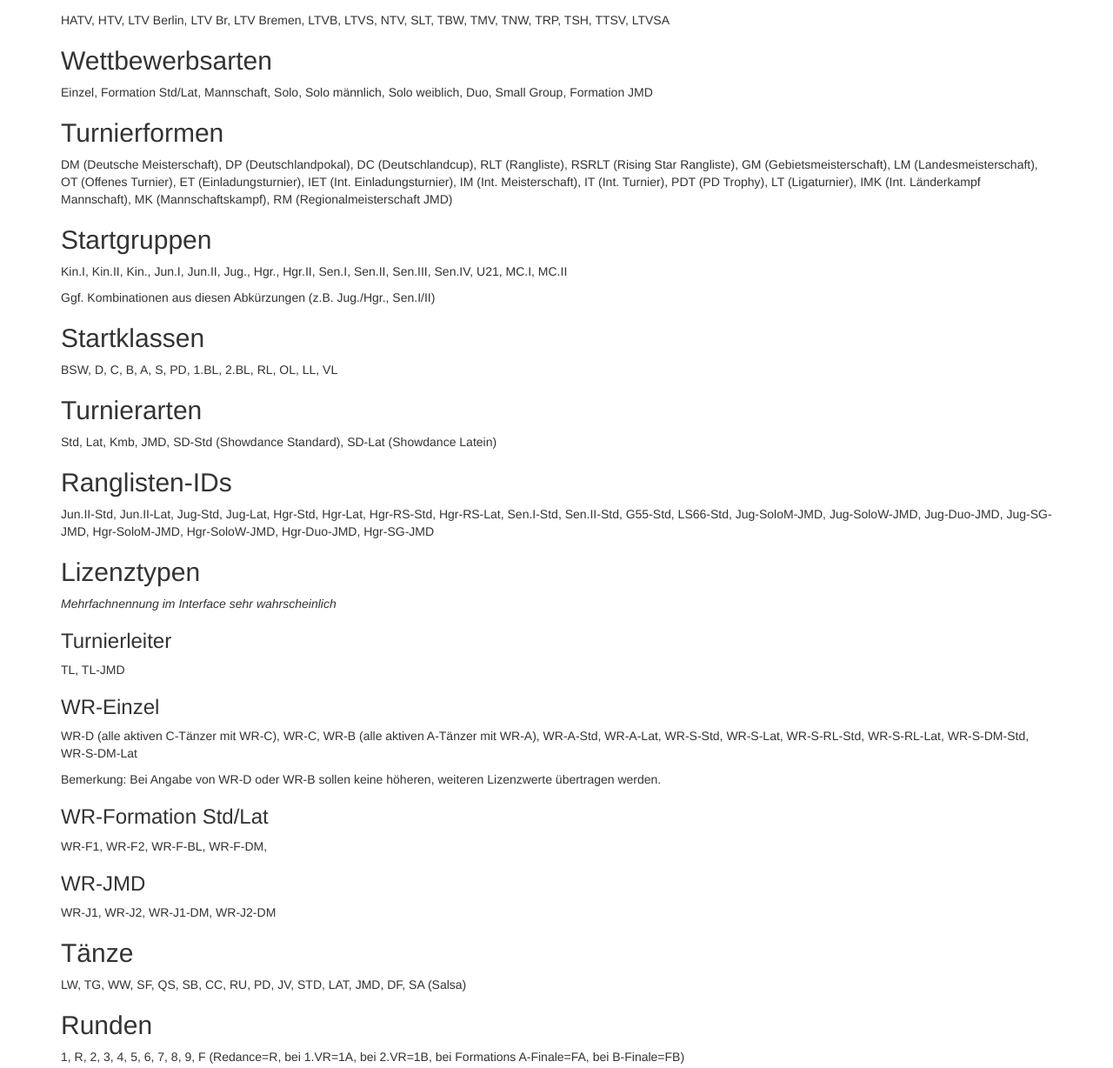
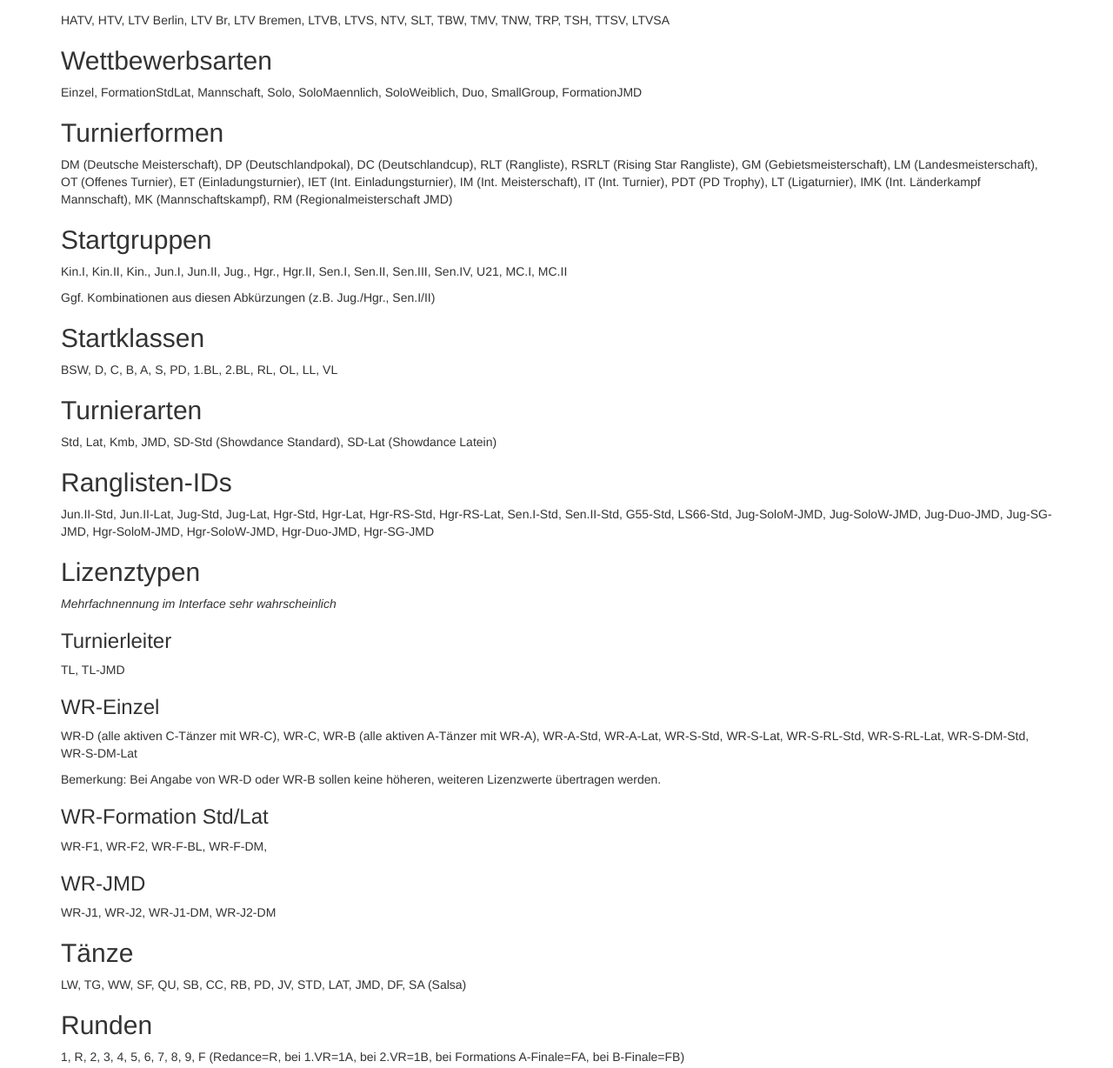
Before and after one commit to tanzsport/esv-interfaces, a Jekyll site: the page built from schluesselverzeichnis.md, in a window 1280 px wide. Shown: the part 242-1470 px from the top of the page at 87% size. Built offline with Jekyll 4.4.1, drawn with Linux system fonts in a browser that asks for light colours; nearby versions of some CDN libraries; library files that are not in the unit come from our copies.

```diff
--- a/schluesselverzeichnis.md
+++ b/schluesselverzeichnis.md
@@ -8,7 +8,7 @@ title: Schlüsselverzeichnis
 HATV, HTV, LTV Berlin, LTV Br, LTV Bremen, LTVB, LTVS, NTV, SLT, TBW, TMV, TNW, TRP, TSH, TTSV, LTVSA
 
 ## Wettbewerbsarten ##
-Einzel, Formation Std/Lat, Mannschaft, Solo, Solo männlich, Solo weiblich, Duo, Small Group, Formation JMD
+Einzel, FormationStdLat, Mannschaft, Solo, SoloMaennlich, SoloWeiblich, Duo, SmallGroup, FormationJMD
 
 ## Turnierformen ##
 DM (Deutsche Meisterschaft), DP (Deutschlandpokal), DC (Deutschlandcup), RLT (Rangliste),
@@ -47,7 +47,7 @@ WR-F1, WR-F2, WR-F-BL, WR-F-DM,
 WR-J1, WR-J2, WR-J1-DM, WR-J2-DM
 
 ## Tänze ##
-LW, TG, WW, SF, QS, SB, CC, RU, PD, JV, STD, LAT, JMD, DF, SA (Salsa)
+LW, TG, WW, SF, QU, SB, CC, RB, PD, JV, STD, LAT, JMD, DF, SA (Salsa)
 
 ## Runden ##
 1, R, 2, 3, 4, 5, 6, 7, 8, 9, F
```
Also changed, not shown: index.md (+4 -0 lines).
